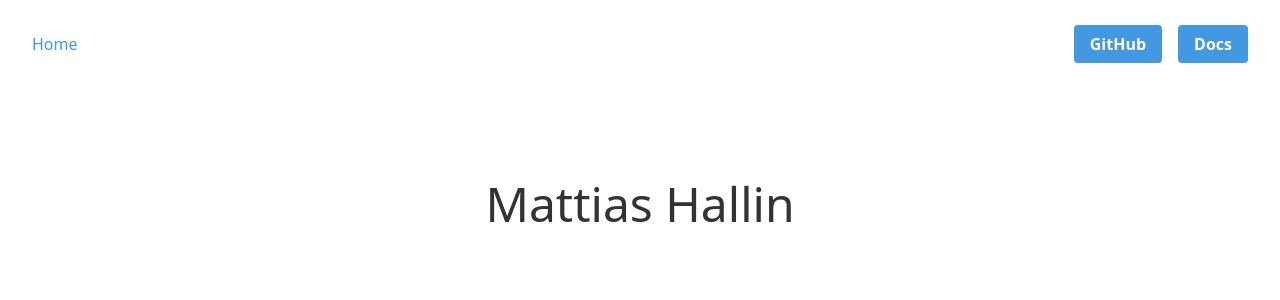
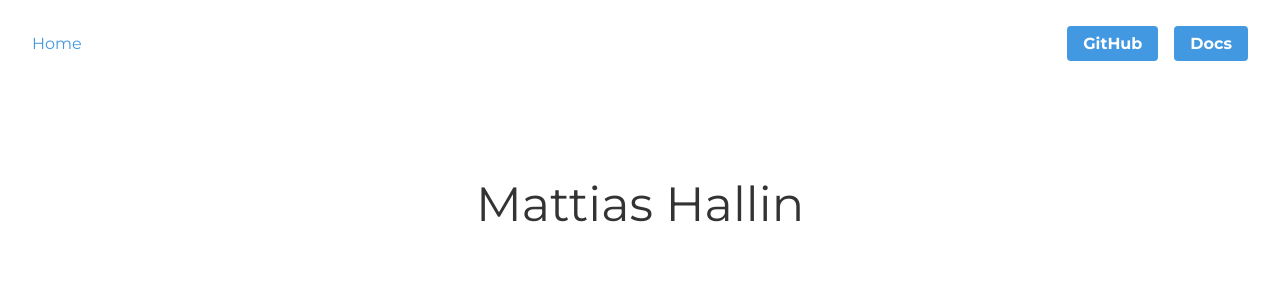
Before and after one commit to hallinmattias/portfolio, a Next.js app: page / in a window 1280 px wide. Shown: the top 300 px of the page. Built offline with nearby package versions, Linux system fonts and the light colour scheme.

Commit message:
Removed unwanted things from repo

```diff
--- a/package.json
+++ b/package.json
@@ -9,7 +9,8 @@
   "dependencies": {
     "next": "latest",
     "react": "^16.13.1",
-    "react-dom": "^16.13.1"
+    "react-dom": "^16.13.1",
+    "typeface-montserrat": "^0.0.75"
   },
   "devDependencies": {
     "@types/node": "^14.11.2",
--- a/pages/_app.tsx
+++ b/pages/_app.tsx
@@ -1,4 +1,5 @@
 import '../styles/index.css'
+require("typeface-montserrat");
 
 function MyApp({ Component, pageProps }) {
   return <Component {...pageProps} />
--- a/pages/index.tsx
+++ b/pages/index.tsx
@@ -1,3 +1,5 @@
+
+
 import Nav from '../components/nav'
 
 export default function IndexPage() {
--- a/tailwind.config.js
+++ b/tailwind.config.js
@@ -1,3 +1,5 @@
+const defaultTheme = require("tailwindcss/defaultTheme");
+
 module.exports = {
   future: {
     removeDeprecatedGapUtilities: true,
@@ -8,6 +10,9 @@ module.exports = {
       colors: {
         'accent-1': '#333',
       },
+      fontFamily: {
+        sans: ["Montserrat", ...defaultTheme.fontFamily.sans]
+      }
     },
   },
   variants: {},
```
Also changed, not shown: 1 other file (tests, documents, lock files or other folders).
